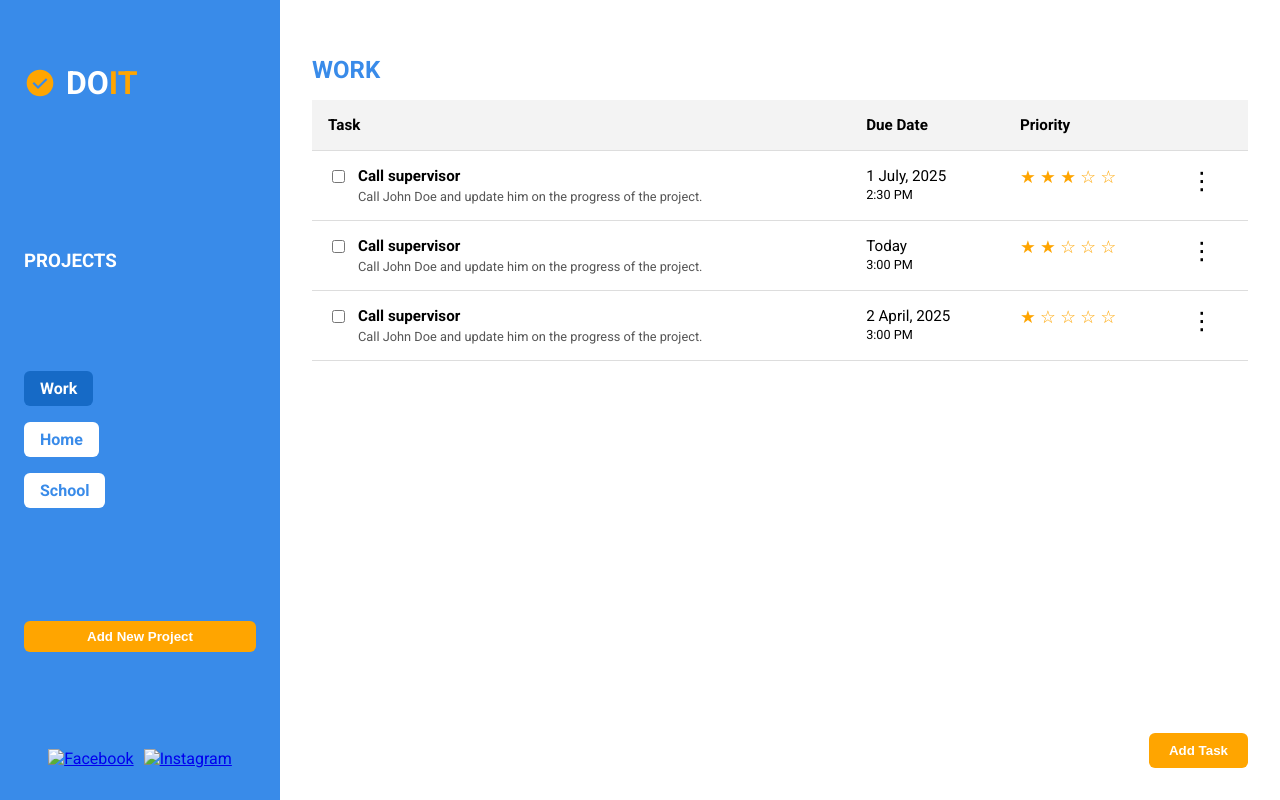
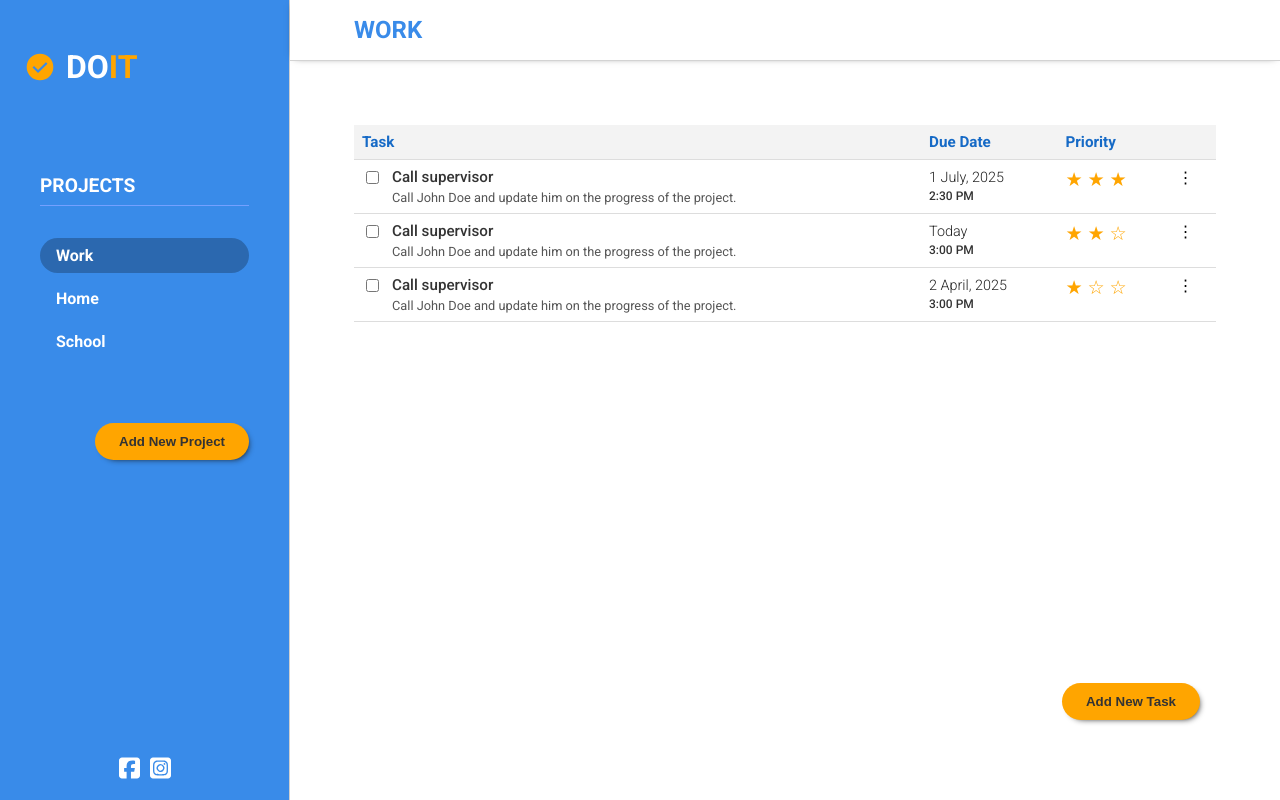
Before and after one commit to kondwanimuwowo/todo-app, a website built with webpack: page src/todo.html in a window 1280 px wide. Built offline with nearby package versions, Linux system fonts and the light colour scheme.

Commit message:
HTML and CSS setup

```diff
--- a/src/style.css
+++ b/src/style.css
@@ -10,18 +10,19 @@ body {
 
 .wrapper {
 	display: grid;
-    grid-template-columns: 280px 1fr;
+	grid-template-columns: 290px 1fr;
 	height: 100svh;
 }
 
 .side-bar {
 	background-color: #398be9;
 	color: white;
-    padding: 2rem 1.5rem;
+	padding: 1rem 1.5rem;
 	display: flex;
 	flex-direction: column;
-    justify-content: space-between;
+	justify-content: flex-start;
 	box-shadow: 0 0 5px -2px black;
+	border-right: 1px solid rgb(207, 207, 207);
 }
 
 .logo {
@@ -40,61 +41,112 @@ body {
 .logo-text {
 	font-size: 2rem;
 	font-weight: 900;
+	color: #ffffff;
 }
 
 nav ul {
-    padding: 0;
+	padding: 0 1rem;
 }
 
 nav li {
 	list-style: none;
-    margin-bottom: 1rem;
+	margin-bottom: 0.5rem;
+}
+
+.projects-heading {
+	padding: 0.5rem 0;
+	margin: 1rem;
+	border-bottom: 1px solid #74a0ff;
+}
+
+.projects-heading h3 {
+	color: #fff;
+	font-weight: 600;
+	font-size: 1.2rem;
+	padding: 0;
+	margin: 0;
+	border: none;
+	border-radius: 10px;
+	width: fit-content;
 }
 
 .project-link {
-    display: inline-block;
+	display: flex;
 	padding: 0.5rem 1rem;
-    background: white;
-    color: #398be9;
-    border-radius: 6px;
+	color: #ffffff;
+	border-radius: 50px;
 	font-weight: 600;
 	text-decoration: none;
+	transition: background-color ease-in-out 0.1s;
+}
+
+.project-link:hover {
+	background-color: #00000030;
 }
 
 .project-link.active {
-    background-color: #166ac6;
+	background-color: #00000040;
 	color: white;
+}
+
+.project-link.active:hover {
+	background: #00000050;
 }
 
 .add-project {
 	background-color: orange;
-    color: white;
+	color: #333;
 	font-weight: bold;
-    padding: 0.5rem 1rem;
+	padding: 0.7rem 1.5rem;
+	margin-right: 1rem;
 	border: none;
-    border-radius: 6px;
+	border-radius: 50px;
 	cursor: pointer;
-    margin-top: 2rem;
+	margin-top: 3rem;
+	align-self: flex-end;
+	box-shadow: 3px 3px 6px -4px #111;
+	transition: all ease 0.1s;
+}
+
+.add-project:hover {
+	box-shadow: 0 0 0 0 #111;
 }
 
 .socials {
 	display: flex;
 	gap: 10px;
 	justify-content: center;
-    margin-top: 2rem;
+	margin-top: auto;
+}
+
+.socials svg {
+	height: 1.5rem;
+	width: auto;
+	fill: #ffffff;
+}
+
+.project-title {
+	background-color: #fff;
+	border-bottom: 1px solid #d3d3d3;
+	box-shadow: 0 0 8px -5px black;
+	padding-left: 3rem;
+}
+
+.project-title h3 {
+	font-size: 1.5rem;
+	color: #398be9;
+	margin: 1rem;
 }
 
 .main-content {
-    background-color: white;
-    padding: 2rem;
+	display: grid;
+	grid-template-rows: auto 1fr;
+	background-color: rgb(255, 255, 255);
 	position: relative;
-    overflow-y: auto;
 }
 
-.main-content h3 {
-    font-size: 1.5rem;
-    color: #398be9;
-    margin-bottom: 1rem;
+.contents {
+	padding: 4rem;
 }
 
 .task-table {
@@ -109,15 +161,23 @@ nav li {
 }
 
 .task-table th, .task-table td {
-    padding: 1rem;
+	padding: 0.5rem;
 	vertical-align: top;
 	border-bottom: 1px solid #ddd;
+}
+
+.task-table th {
+	color: #166ac6;
 }
 
 .checkbox-label {
 	display: flex;
 	align-items: flex-start;
 	gap: 10px;
+}
+
+.checkbox-label input[type="checkbox"] {
+	cursor: pointer;
   }
 
 .task-info span {
@@ -127,26 +187,52 @@ nav li {
 	margin-top: 4px;
 }
 
+.task-table td time {
+	font-size: 0.9rem;
+}
+
+strong {
+	color: #333;
+	font-weight: 500;
+}
+
+time {
+	color: #222;
+	font-weight: 300;
+}
+
+time small{
+	color: #333;
+	font-weight: 500;
+	text-align: center;
+}
+
 .stars {
-    font-size: 1.1rem;
+	font-size: 1.2rem;
 	color: orange;
 }
 
 .menu {
-    font-size: 1.5rem;
+	font-size: 1rem;
 	cursor: pointer;
 	user-select: none;
 }
 
 .add-task {
 	background-color: orange;
-    color: white;
+	color: #333;
 	font-weight: bold;
 	border: none;
-    border-radius: 6px;
-    padding: 10px 20px;
+	border-radius: 50px;
+	padding: 0.7rem 1.5rem;
 	position: absolute;
-    right: 2rem;
-    bottom: 2rem;
+	right: 5rem;
+	bottom: 5rem;
 	cursor: pointer;
+	box-shadow: 3px 3px 6px -4px #111;
+	transition: all ease 0.1s;
 }
+
+.add-task:hover {
+	box-shadow: 0 0 0 0 #555;
+}
--- a/src/todo.html
+++ b/src/todo.html
@@ -3,7 +3,7 @@
 <head>
   <meta charset="UTF-8" />
   <meta name="viewport" content="width=device-width, initial-scale=1.0" />
-  <title>DoIT Todo</title>
+  <title>DOIT Todo</title>
 </head>
 <body>
   <div class="wrapper">
@@ -12,7 +12,9 @@
         <img class="logo-img" src="./assets/icons/task.svg" alt="logo">
         <h3 class="logo-text">DO<span style="color: orange;">IT</span></h3>
       </div>
+      <div class="projects-heading">
         <h3>PROJECTS</h3>
+      </div>
       <nav>
         <ul>
           <li><a href="#" class="project-link active">Work</a></li>
@@ -22,13 +24,24 @@
       </nav>
       <button class="add-project">Add New Project</button>
       <div class="socials">
-        <a href="#"><img src="#" alt="Facebook"></a>
-        <a href="#"><img src="#" alt="Instagram"></a>
+        <a href="#">
+          <svg xmlns="http://www.w3.org/2000/svg" viewBox="0 0 448 512">
+            <!--!Font Awesome Free 6.7.2 by @fontawesome - https://fontawesome.com License - https://fontawesome.com/license/free Copyright 2025 Fonticons, Inc.--><path d="M64 32C28.7 32 0 60.7 0 96V416c0 35.3 28.7 64 64 64h98.2V334.2H109.4V256h52.8V222.3c0-87.1 39.4-127.5 125-127.5c16.2 0 44.2 3.2 55.7 6.4V172c-6-.6-16.5-1-29.6-1c-42 0-58.2 15.9-58.2 57.2V256h83.6l-14.4 78.2H255V480H384c35.3 0 64-28.7 64-64V96c0-35.3-28.7-64-64-64H64z"/>
+          </svg>
+        </a>
+        <a href="#">
+          <svg xmlns="http://www.w3.org/2000/svg" viewBox="0 0 448 512">
+            <!--!Font Awesome Free 6.7.2 by @fontawesome - https://fontawesome.com License - https://fontawesome.com/license/free Copyright 2025 Fonticons, Inc.--><path d="M194.4 211.7a53.3 53.3 0 1 0 59.3 88.7 53.3 53.3 0 1 0 -59.3-88.7zm142.3-68.4c-5.2-5.2-11.5-9.3-18.4-12c-18.1-7.1-57.6-6.8-83.1-6.5c-4.1 0-7.9 .1-11.2 .1c-3.3 0-7.2 0-11.4-.1c-25.5-.3-64.8-.7-82.9 6.5c-6.9 2.7-13.1 6.8-18.4 12s-9.3 11.5-12 18.4c-7.1 18.1-6.7 57.7-6.5 83.2c0 4.1 .1 7.9 .1 11.1s0 7-.1 11.1c-.2 25.5-.6 65.1 6.5 83.2c2.7 6.9 6.8 13.1 12 18.4s11.5 9.3 18.4 12c18.1 7.1 57.6 6.8 83.1 6.5c4.1 0 7.9-.1 11.2-.1c3.3 0 7.2 0 11.4 .1c25.5 .3 64.8 .7 82.9-6.5c6.9-2.7 13.1-6.8 18.4-12s9.3-11.5 12-18.4c7.2-18 6.8-57.4 6.5-83c0-4.2-.1-8.1-.1-11.4s0-7.1 .1-11.4c.3-25.5 .7-64.9-6.5-83l0 0c-2.7-6.9-6.8-13.1-12-18.4zm-67.1 44.5A82 82 0 1 1 178.4 324.2a82 82 0 1 1 91.1-136.4zm29.2-1.3c-3.1-2.1-5.6-5.1-7.1-8.6s-1.8-7.3-1.1-11.1s2.6-7.1 5.2-9.8s6.1-4.5 9.8-5.2s7.6-.4 11.1 1.1s6.5 3.9 8.6 7s3.2 6.8 3.2 10.6c0 2.5-.5 5-1.4 7.3s-2.4 4.4-4.1 6.2s-3.9 3.2-6.2 4.2s-4.8 1.5-7.3 1.5l0 0c-3.8 0-7.5-1.1-10.6-3.2zM448 96c0-35.3-28.7-64-64-64H64C28.7 32 0 60.7 0 96V416c0 35.3 28.7 64 64 64H384c35.3 0 64-28.7 64-64V96zM357 389c-18.7 18.7-41.4 24.6-67 25.9c-26.4 1.5-105.6 1.5-132 0c-25.6-1.3-48.3-7.2-67-25.9s-24.6-41.4-25.8-67c-1.5-26.4-1.5-105.6 0-132c1.3-25.6 7.1-48.3 25.8-67s41.5-24.6 67-25.8c26.4-1.5 105.6-1.5 132 0c25.6 1.3 48.3 7.1 67 25.8s24.6 41.4 25.8 67c1.5 26.3 1.5 105.4 0 131.9c-1.3 25.6-7.1 48.3-25.8 67z"/>
+          </svg>
+        </a>
       </div>
     </aside>
 
     <main class="main-content">
+      <div class="project-title">
         <h3>WORK</h3>
+      </div>
+      <div class="contents">
         <table class="task-table">
           <thead>
             <tr>
@@ -50,7 +63,7 @@
                 </label>
               </td>
               <td><time>1 July, 2025<br><small>2:30 PM</small></time></td>
-            <td class="stars">★ ★ ★ ☆ ☆</td>
+              <td class="stars">★ ★ ★</td>
               <td><span class="menu">⋮</span></td>
             </tr>
             <tr>
@@ -64,13 +77,13 @@
                 </label>
               </td>
               <td><time>Today<br><small>3:00 PM</small></time></td>
-            <td class="stars">★ ★ ☆ ☆ ☆</td>
+              <td class="stars">★ ★ ☆</td>
               <td><span class="menu">⋮</span></td>
             </tr>
             <tr>
               <td>
                 <label class="checkbox-label">
-                <input type="checkbox">
+                  <input type="checkbox" class="checkboxes">
                   <div class="task-info">
                     <strong>Call supervisor</strong>
                     <span>Call John Doe and update him on the progress of the project.</span>
@@ -78,12 +91,13 @@
                 </label>
               </td>
               <td><time>2 April, 2025<br><small>3:00 PM</small></time></td>
-            <td class="stars">★ ☆ ☆ ☆ ☆</td>
+              <td class="stars">★ ☆ ☆</td>
               <td><span class="menu">⋮</span></td>
             </tr>
           </tbody>
         </table>
-      <button class="add-task">Add Task</button>
+      </div>
+      <button class="add-task">Add New Task</button>
     </main>
   </div>
 </body>
```
Lines whose indentation alone changed are shown as unchanged.
